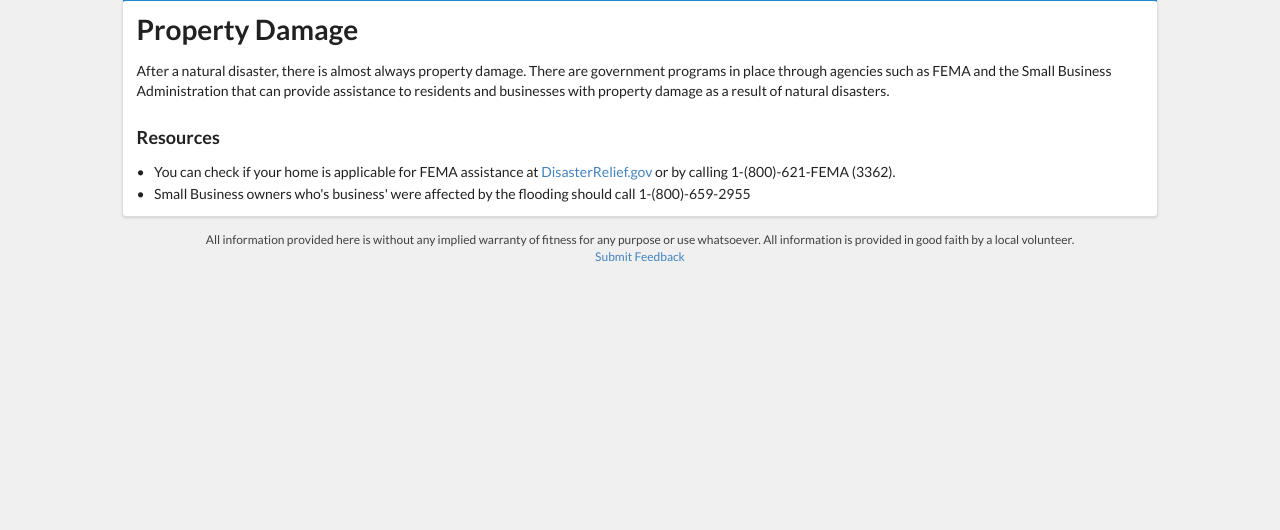
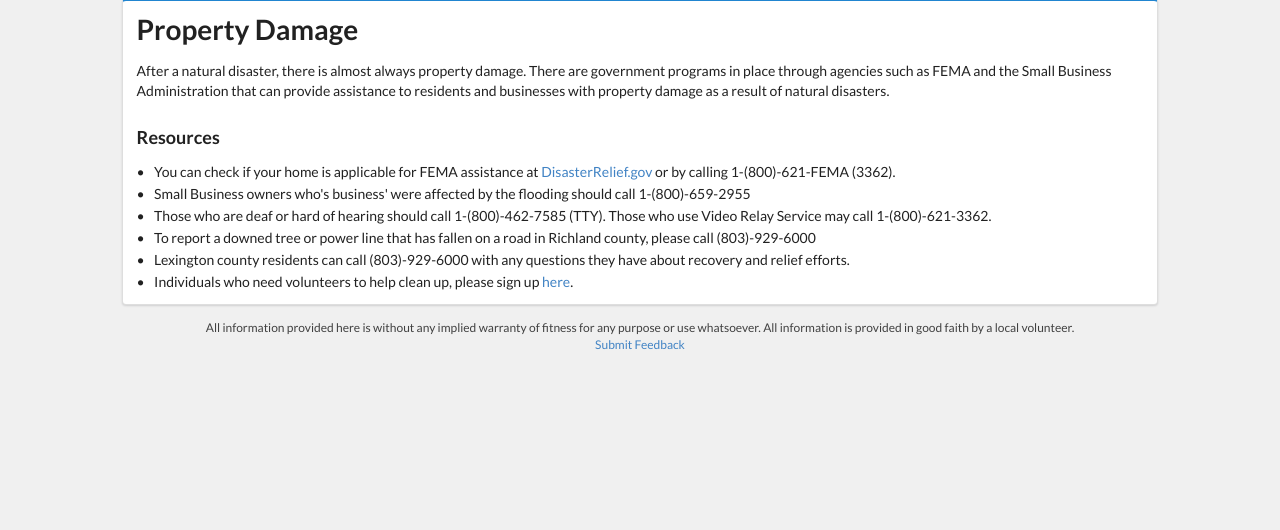
Before and after one commit to wadefletch/FloodRelief, a Flask app: page /damages.html in a window 1280 px wide. Shown: the part 151-681 px from the top of the page. Run offline with Flask 2, Linux system fonts and the light colour scheme; parts of the project's set-up code (start-up, migrations or seed data) failed here and were passed over; some libraries are stand-ins or nearby versions.

```diff
--- a/app/templates/damages.html
+++ b/app/templates/damages.html
@@ -14,6 +14,10 @@
     <ul class="ui list">
         <li>You can check if your home is applicable for FEMA assistance at <a href="http://disasterassistance.gov">DisasterRelief.gov</a> or by calling 1-(800)-621-FEMA (3362).</li>
         <li>Small Business owners who's business' were affected by the flooding should call 1-(800)-659-2955</li>
+        <li>Those who are deaf or hard of hearing should call 1-(800)-462-7585 (TTY). Those who use Video Relay Service may call 1-(800)-621-3362.</li>
+        <li>To report a downed tree or power line that has fallen on a road in Richland county, please call (803)-929-6000</li>
+        <li>Lexington county residents can call (803)-929-6000 with any questions they have about recovery and relief efforts.</li>
+        <li>Individuals who need volunteers to help clean up, please sign up <a href="https://www.facebook.com/fitnessfellowshipfaith?fref=ts">here</a>.</li>
     </ul>
 </div>
 {% endblock %}
```
